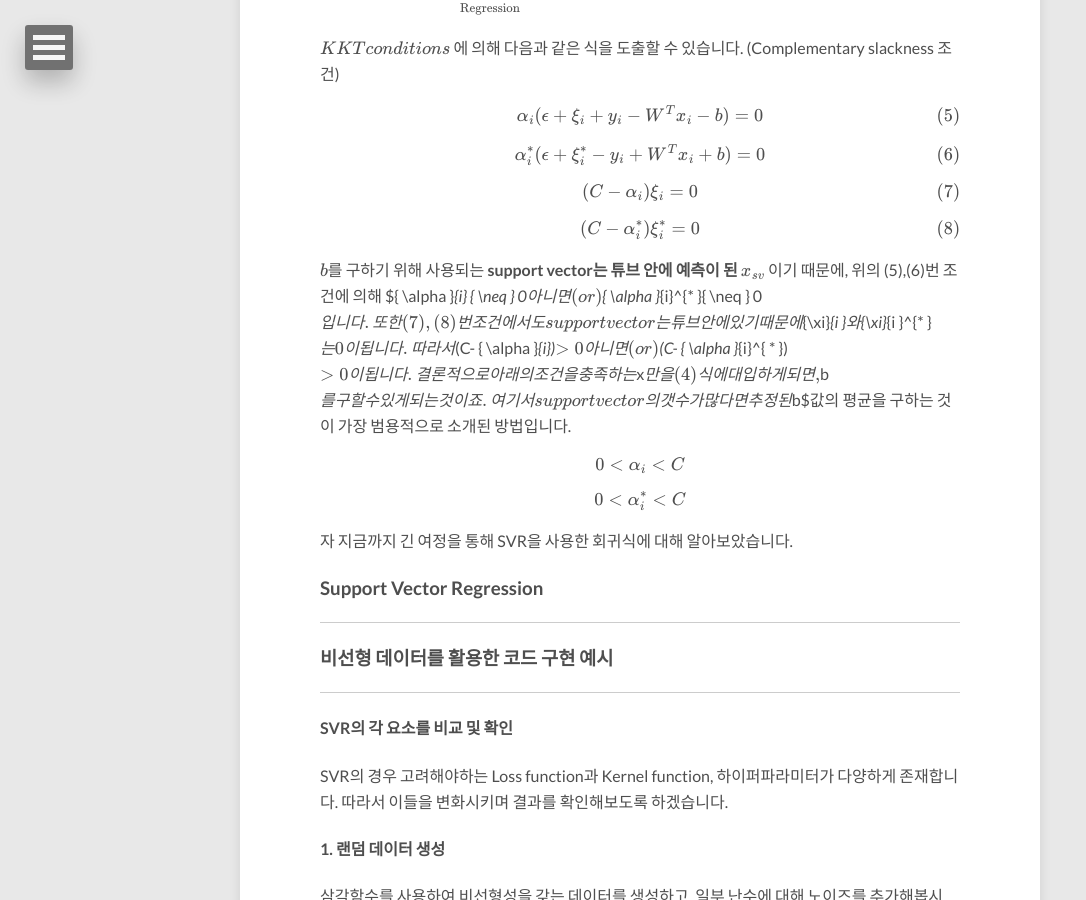
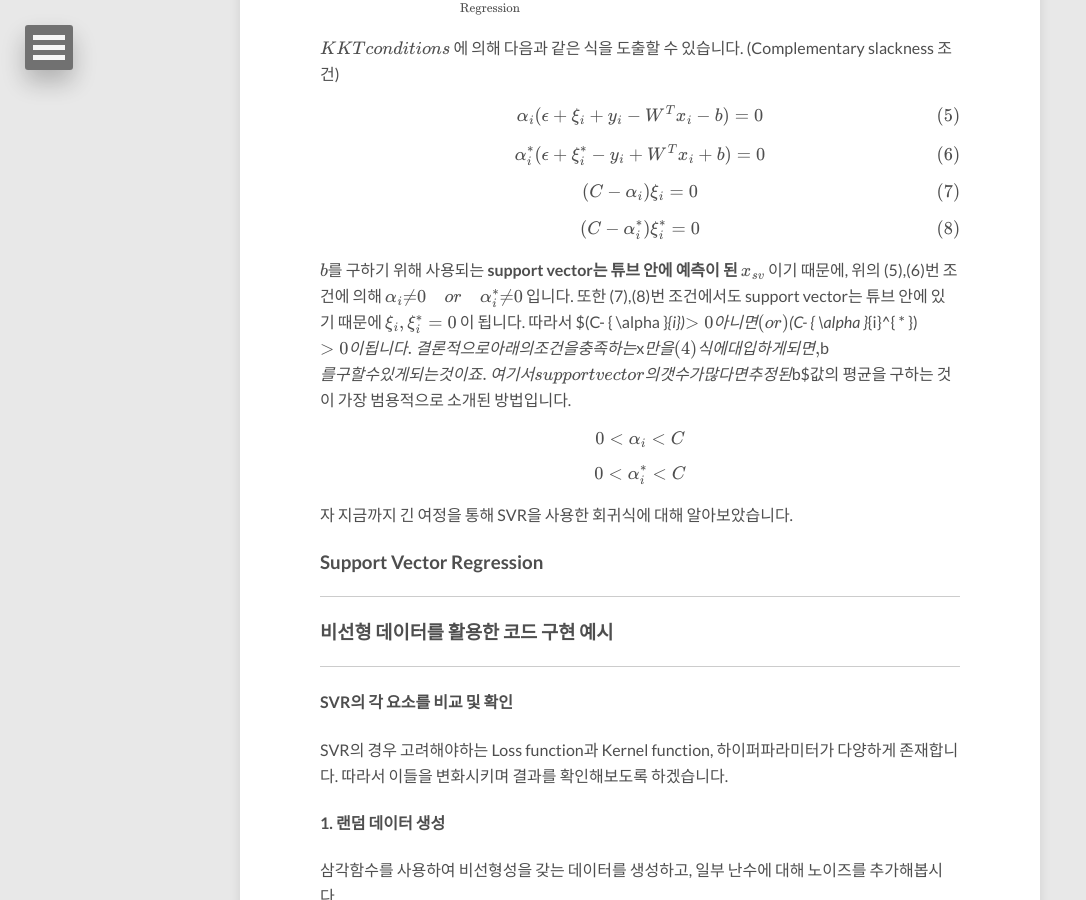
Before and after one commit to leejiyoon52/leejiyoon52.github.io, a Jekyll site: the page built from _posts/2018-11-17-Support-Vecter-Regression.md, in a window 1280 px wide and 900 px high, scrolled down 4536 px. Shown: the whole window, without its empty margins (0-1086 px from the left). Built offline with Jekyll 4.4.1, drawn with Linux system fonts in a browser that asks for light colours; nearby versions of some CDN libraries; formulas are drawn with MathJax 3; comment, search, counter and statistics services are not loaded.

Commit message:
Update 2018-11-17-Support-Vecter-Regression.md

```diff
--- a/_posts/2018-11-17-Support-Vecter-Regression.md
+++ b/_posts/2018-11-17-Support-Vecter-Regression.md
@@ -181,7 +181,7 @@ $$
 $$
 
 
-$b$를 구하기 위해 사용되는 **support vector는 튜브 안에 예측이 된 $x_{sv}$** 이기 때문에, 위의 (5),(6)번 조건에 의해 ${ \alpha }_{i} { \neq } 0$ 아니면(or) ${ \alpha }_{i}^{* }{ \neq } 0$ 입니다. 또한 (7),(8)번 조건에서도 support vector는 튜브 안에 있기 때문에 ${\xi}_{i }$ 와 ${\xi}_{i }^{* }$ 는 0이 됩니다. 따라서 $(C- { \alpha }_{i})$ >0 아니면 (or) $(C- { \alpha }_{i}^{ * })$ >0 이 됩니다. 결론적으로 아래의 조건을 충족하는 $x$만을 (4)식에 대입하게 되면, $b$를 구할 수 있게 되는 것이죠. 여기서 support vector의 갯수가 많다면 추정된 $b$값의 평균을 구하는 것이 가장 범용적으로 소개된 방법입니다.
+$b$를 구하기 위해 사용되는 **support vector는 튜브 안에 예측이 된 $x_{sv}$** 이기 때문에, 위의 (5),(6)번 조건에 의해 $${ \alpha }_{i} { \neq } 0 \quad or\quad  { \alpha }_{i}^{* }{ \neq } 0$$ 입니다. 또한 (7),(8)번 조건에서도 support vector는 튜브 안에 있기 때문에 $${\xi}_{i } , {\xi}_{i }^{* } = 0$$ 이 됩니다. 따라서 $(C- { \alpha }_{i})$ >0 아니면 (or) $(C- { \alpha }_{i}^{ * })$ >0 이 됩니다. 결론적으로 아래의 조건을 충족하는 $x$만을 (4)식에 대입하게 되면, $b$를 구할 수 있게 되는 것이죠. 여기서 support vector의 갯수가 많다면 추정된 $b$값의 평균을 구하는 것이 가장 범용적으로 소개된 방법입니다.
 
 $$
 0<{ \alpha }_{i} <C
```
